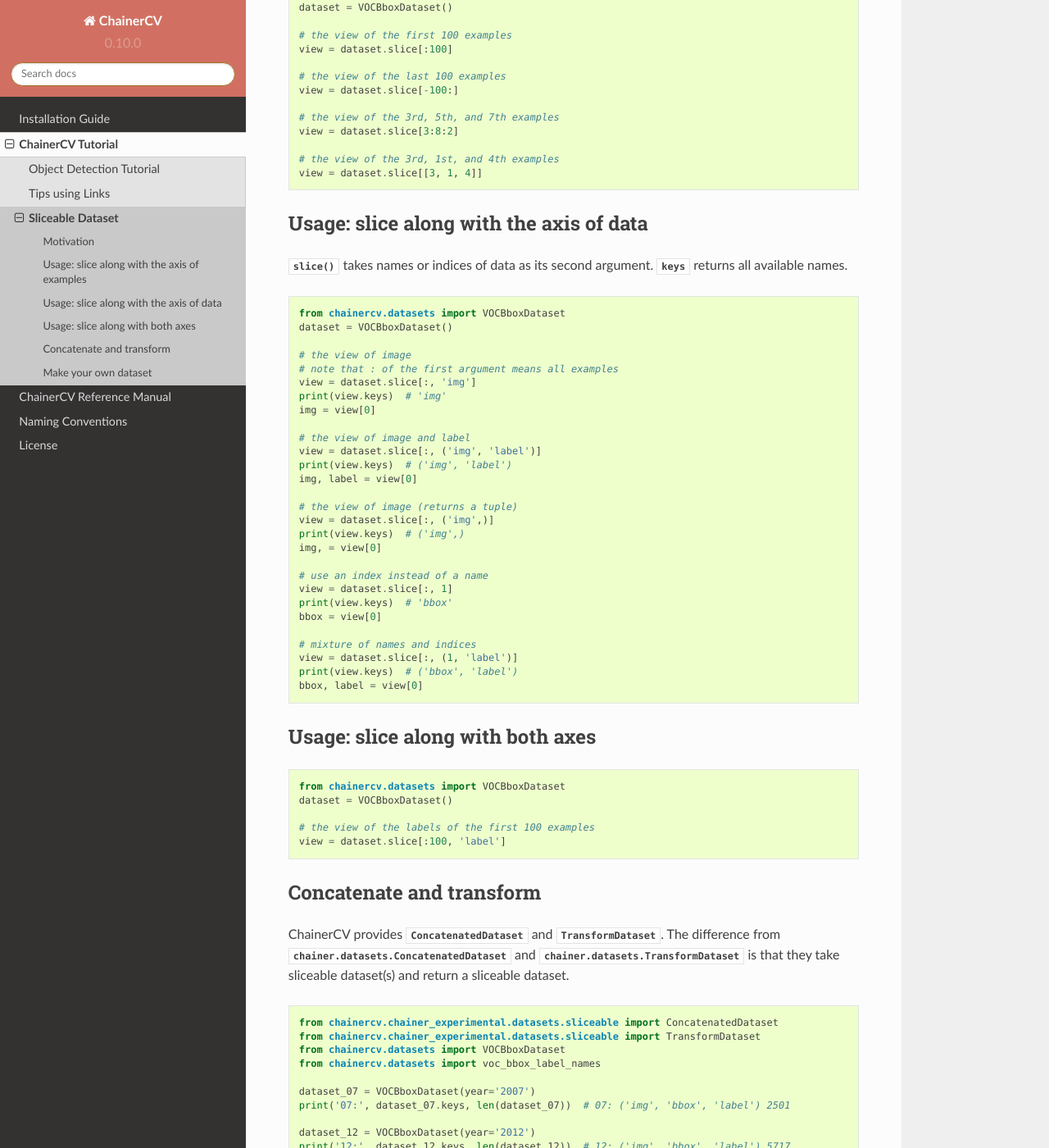
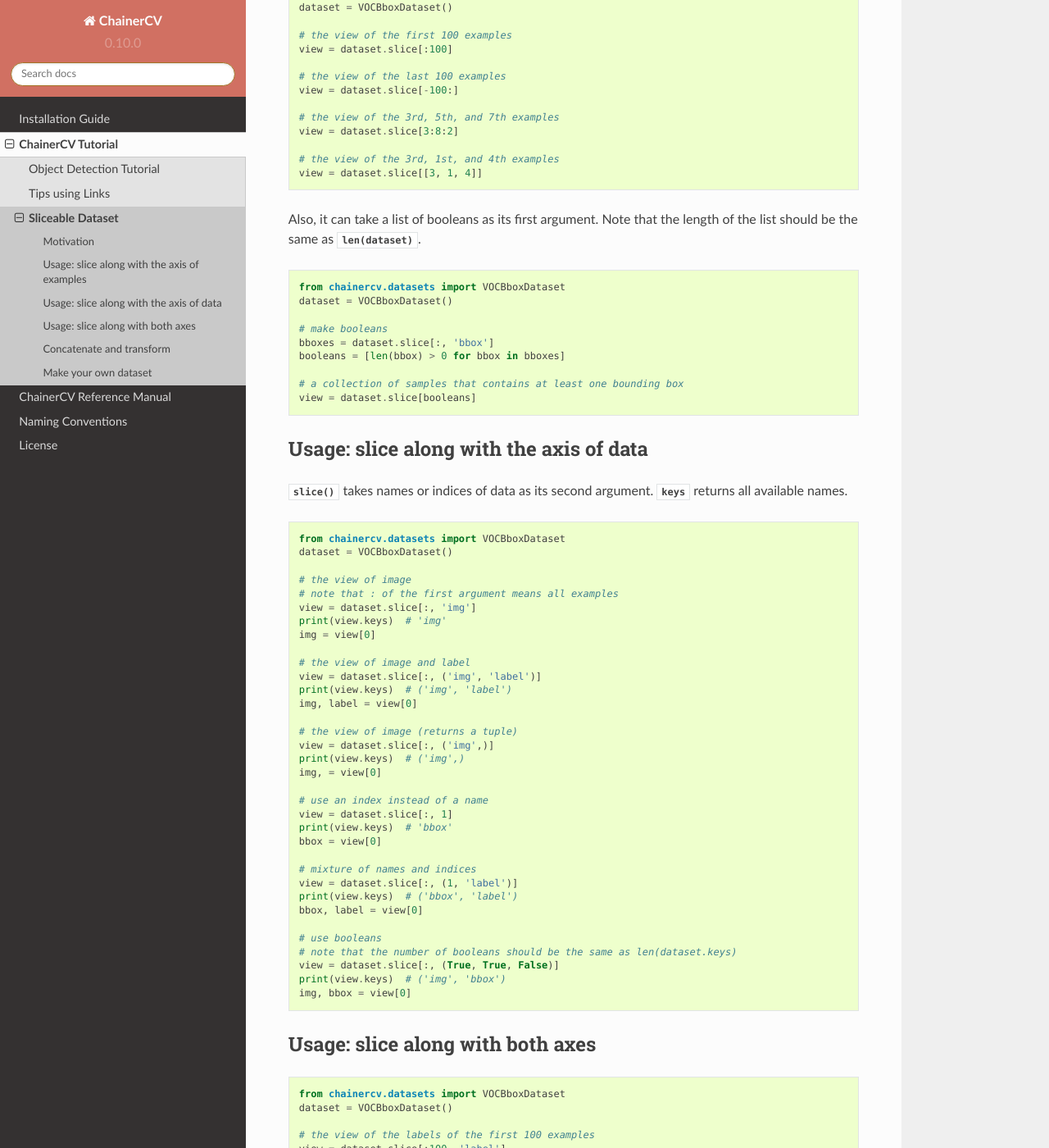
Before and after one commit to chainer/chainercv, a Sphinx documentation site: the page built from docs/source/tutorial/sliceable.rst, in a window 1280 px wide and 1400 px high, scrolled down 1711 px. Shown: the whole window at 82% size. Built offline with Sphinx 7.4.7 and the Read the Docs theme 2.0.0, drawn with Linux system fonts in a browser that asks for light colours.

Commit message:
update docs

```diff
--- a/docs/source/tutorial/sliceable.rst
+++ b/docs/source/tutorial/sliceable.rst
@@ -101,6 +101,23 @@ Usage: slice along with the axis of examples
     view = dataset.slice[[3, 1, 4]]
 
 
+Also, it can take a list of booleans as its first argument.
+Note that the length of the list should be the same as :obj:`len(dataset)`.
+
+.. code-block:: python
+
+    from chainercv.datasets import VOCBboxDataset
+    dataset = VOCBboxDataset()
+
+    # make booleans
+    bboxes = dataset.slice[:, 'bbox']
+    booleans = [len(bbox) > 0 for bbox in bboxes]
+
+    # a collection of samples that contains at least one bounding box
+    view = dataset.slice[booleans]
+
+
+
 Usage: slice along with the axis of data
 ----------------------------------------
 :meth:`slice` takes names or indices of data as its second argument.
@@ -136,6 +153,12 @@ Usage: slice along with the axis of data
     view = dataset.slice[:, (1, 'label')]
     print(view.keys)  # ('bbox', 'label')
     bbox, label = view[0]
+
+    # use booleans
+    # note that the number of booleans should be the same as len(dataset.keys)
+    view = dataset.slice[:, (True, True, False)]
+    print(view.keys)  # ('img', 'bbox')
+    img, bbox = view[0]
 
 
 Usage: slice along with both axes
```
